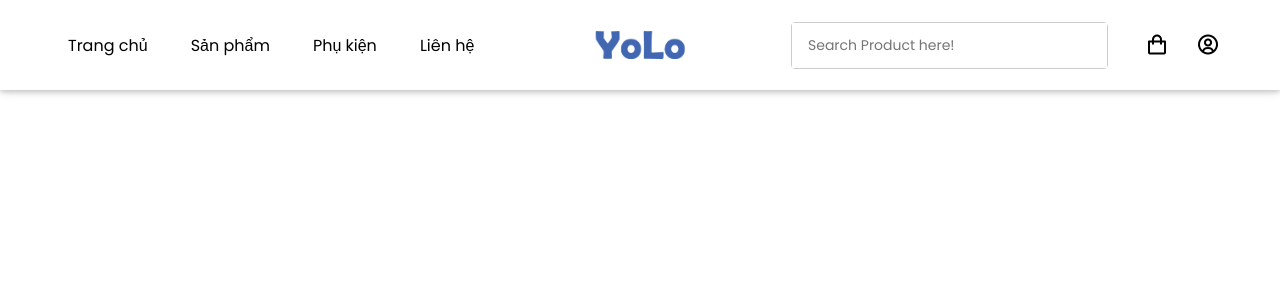
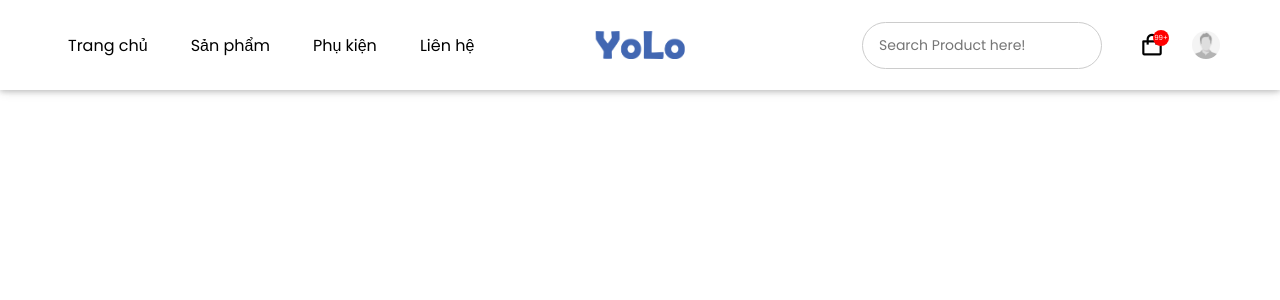
Before and after one commit to nphn2028thief/webshop_project, a React (Create React App) app: page / in a window 1280 px wide. Shown: the top 300 px of the page. Built offline with nearby package versions, Linux system fonts and the light colour scheme.

Commit message:
Header and mobile menu part 2 (fix bug ui)

```diff
--- a/public/index.html
+++ b/public/index.html
@@ -1,5 +1,6 @@
 <!DOCTYPE html>
 <html lang="en">
+
 <head>
   <meta charset="utf-8" />
   <link rel="icon" href="%PUBLIC_URL%/favicon.ico" />
@@ -21,8 +22,9 @@
       work correctly both with client-side routing and a non-root public URL.
       Learn how to configure a non-root public URL by running `npm run build`.
     -->
-        <title>HoaiNhann Web Shop</title>
+  <title>HoaiNhan Web Shop</title>
 </head>
+
 <body>
   <noscript>You need to enable JavaScript to run this app.</noscript>
   <div id="root"></div>
@@ -35,5 +37,7 @@
 
       To begin the development, run `npm start` or `yarn start`.
       To create a production bundle, use `npm run build` or `yarn build`.
-    --></body>
+    -->
+</body>
+
 </html>
--- a/src/components/GlobalStyles/GlobalStyles.scss
+++ b/src/components/GlobalStyles/GlobalStyles.scss
@@ -11,6 +11,7 @@
 
 html {
     font-size: 62.5%;
+    -webkit-appearance: none;
 }
 
 body {
@@ -40,7 +41,7 @@ ul {
 
 a {
     text-decoration: none;
-    color: unset;
+    color: $black;
 }
 
 input,
--- a/src/components/MobileMenu/MobileMenu.module.scss
+++ b/src/components/MobileMenu/MobileMenu.module.scss
@@ -7,13 +7,6 @@
 
     @include tablet {
         display: inline-flex;
-    }
-
-    @include mobile {
-        position: absolute;
-        top: 50%;
-        transform: translate(0, -50%);
-        left: 8px;
     }
 }
 
@@ -74,7 +67,9 @@
 }
 
 .info {
-    @include flex(unset, unset, column, 1rem);
+    display: grid;
+    grid-template-columns: 1fr;
+    row-gap: 1rem;
     padding: 32px 0 32px 20px;
 
     .avatar {
@@ -112,8 +107,11 @@
     }
 
     .menu-item {
-        @include flex(unset, center, unset, 1.4rem);
-
+        display: grid;
+        grid-template-columns: 1fr 26fr;
+        align-items: center;
+        column-gap: 1.4rem;
+        text-align: left;
         padding: 20px 0 20px 20px;
         border-top-left-radius: 4px;
         border-bottom-left-radius: 4px;
--- a/src/layouts/components/Header/Header.js
+++ b/src/layouts/components/Header/Header.js
@@ -5,6 +5,7 @@ import MobileMenu from '~/components/MobileMenu';
 import { navMenus } from '~/data';
 import Search from '../Search';
 import Logo from '~/components/Logo';
+import Image from '~/components/Image';
 
 const cx = classNames.bind(styles);
 
@@ -30,10 +31,12 @@ function Header() {
                     <div className={cx('action-item')}>
                         <Link to="/cart" className={cx('action-icon')}>
                             <i className="bx bx-shopping-bag"></i>
+                            <span className={cx('count-cart')}>99+</span>
                         </Link>
                     </div>
+
                     <div className={cx('action-item')}>
-                        <i className={cx('bx bx-user-circle', 'action-icon')}></i>
+                        <Image src="" className={cx('avatar')} alt="avatar" />
                     </div>
                 </div>
             </div>
--- a/src/layouts/components/Header/Header.module.scss
+++ b/src/layouts/components/Header/Header.module.scss
@@ -15,6 +15,11 @@
 
 .header-container {
     @include flex(space-between, center, unset, unset);
+    @include tablet {
+        display: grid;
+        grid-template-columns: 1fr 15fr;
+        column-gap: 2rem;
+    }
     @include mobile {
         justify-content: center;
     }
@@ -40,6 +45,10 @@
         bottom: 0;
         left: 50%;
         transform: translate(-50%, 0);
+
+        @include tablet {
+            display: none;
+        }
     }
 }
 
@@ -61,7 +70,28 @@
 
         .action-icon {
             display: flex;
-            font-size: 2.4rem;
+            font-size: 2.6rem;
+            position: relative;
+
+            .count-cart {
+                @include flex(center, center, unset, unset);
+
+                width: 16px;
+                height: 16px;
+                position: absolute;
+                top: -2px;
+                right: -4px;
+                color: $white;
+                background-color: red;
+                font-size: 0.7rem;
+                border-radius: 50%;
+            }
         }
     }
+
+    .avatar {
+        width: 28px;
+        height: 28px;
+        border-radius: 50%;
+    }
 }
--- a/src/layouts/components/Search/Search.module.scss
+++ b/src/layouts/components/Search/Search.module.scss
@@ -1,21 +1,31 @@
 @use '../../../scss/' as *;
 
 .wrapper {
-    min-width: 240px;
+    width: 240px;
     position: relative;
-    border: 1px solid #ccc;
-    border-radius: 4px;
     margin-right: 20px;
     z-index: 99;
 
     @include tablet {
+        width: 50%;
         margin-right: 0;
+    }
+
+    @include mobile {
+        width: 100%;
+        margin-right: 14px;
     }
 
     .search-input {
         width: 100%;
-        padding: 12px 28px 12px 16px;
+        padding: 12px 36px 12px 16px;
         font-size: 1.4rem;
+        border: 1px solid #ccc;
+        border-radius: 30px;
+
+        @include tablet {
+            padding-right: 44px;
+        }
     }
 
     .action-icon {
```
Lines whose indentation alone changed are shown as unchanged.
